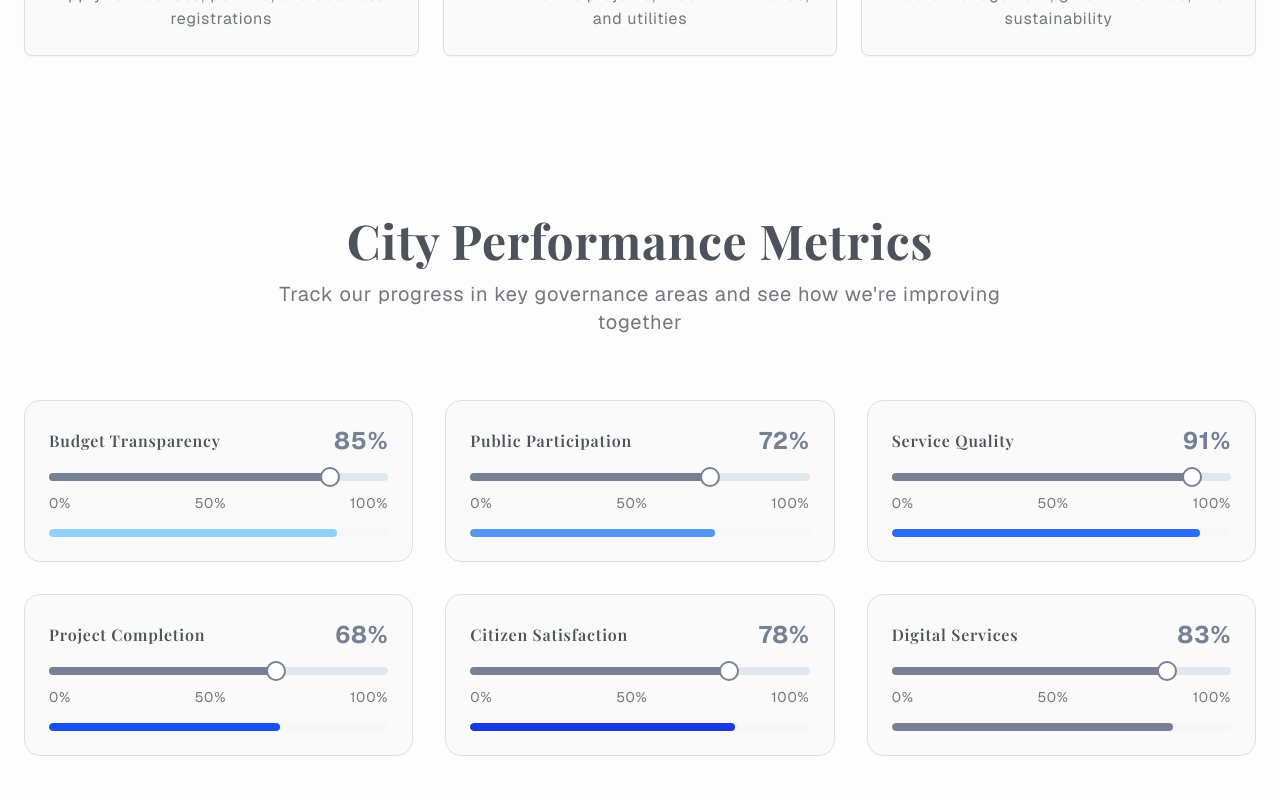
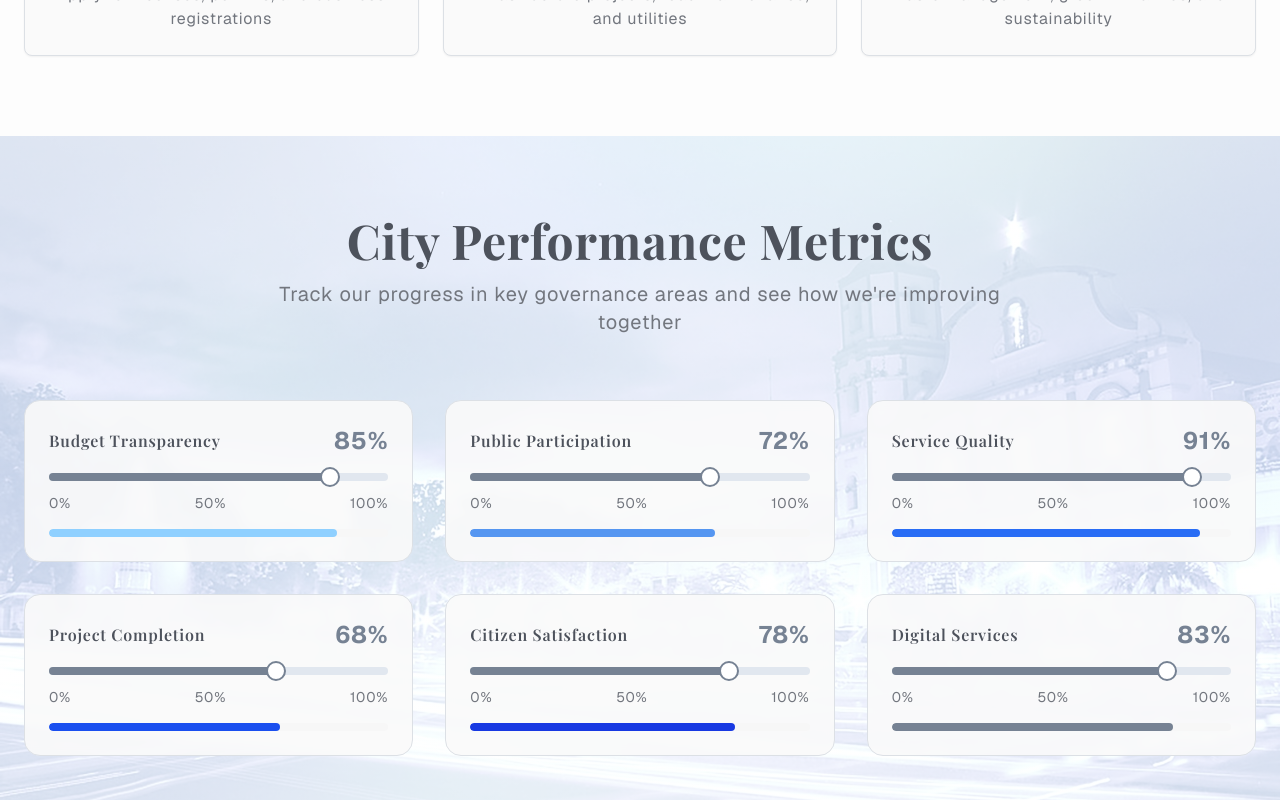
Before and after one commit to Ridge-Bulaquena/roxas-city-portal-glow, a React (Vite) app: page / in a window 1280 px wide. Shown: the part 1440-2240 px from the top of the page. Built offline with nearby package versions, Linux system fonts and the light colour scheme.

Commit message:
feat: Set slider background image
Use the provided image as the background for the slider section. This will be replaced with a moving video later.

```diff
--- a/src/components/SlidersSection.tsx
+++ b/src/components/SlidersSection.tsx
@@ -20,8 +20,19 @@ const SlidersSection = () => {
   }, []);
 
   return (
-    <section className="py-20 bg-muted/30">
-      <div className="max-w-7xl mx-auto px-6">
+    <section
+      className="py-20 relative overflow-hidden"
+      style={{
+        backgroundImage: `url('/lovable-uploads/bda9d2eb-56a2-40ed-bcbc-0f2ef26f430f.png')`,
+        backgroundSize: 'cover',
+        backgroundPosition: 'center',
+        backgroundRepeat: 'no-repeat'
+      }}
+    >
+      {/* White gradient overlay */}
+      <div className="absolute inset-0 bg-gradient-to-b from-white/80 via-white/70 to-white/80"></div>
+
+      <div className="max-w-7xl mx-auto px-6 relative z-10">
         <div className={`text-center mb-16 transition-all duration-1000 ${
           visible ? 'opacity-100 translate-y-0' : 'opacity-0 translate-y-10'
         }`}>
@@ -37,7 +48,7 @@ const SlidersSection = () => {
           {sliders.map((slider, index) => (
             <div
               key={slider.label}
-              className={`bg-card p-6 rounded-2xl border border-border hover:shadow-lg transition-all duration-500 ${
+              className={`bg-card/90 backdrop-blur-sm p-6 rounded-2xl border border-border hover:shadow-lg transition-all duration-500 ${
                 visible ? 'opacity-100 translate-y-0' : 'opacity-0 translate-y-10'
               }`}
               style={{ transitionDelay: `${index * 200}ms` }}
```
Also changed, not shown: public/lovable-uploads/bda9d2eb-56a2-40ed-bcbc-0f2ef26f430f.png (added).
